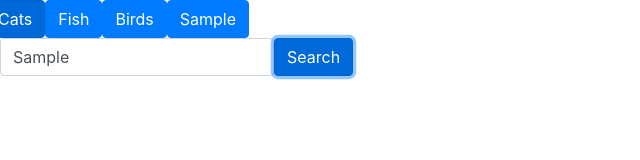
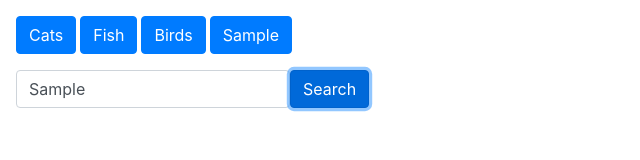
Before and after one commit to msyphus/gif-collector, a plain HTML site: page index.html in a window 1280 px wide. Both pictures are taken after typing "Sample" into the empty fields and a click on the button "Search". Shown: the whole page, without its empty margins (0-640 px from the left). Drawn offline with nearby package versions, Linux system fonts and the light colour scheme.

Commit message:
formatted page

```diff
--- a/index.html
+++ b/index.html
@@ -10,23 +10,22 @@
 
 </head>
 <body>
-    <div class="row" id="keywords">
-        <button class="btn btn-primary animalButton" data-animal="cat">Cats</button>
-        <button class="btn btn-primary animalButton" data-animal="fish">Fish</button>
-        <button class="btn btn-primary animalButton" data-animal="bird">Birds</button>
+    <div class="row my-3 mx-3" id="keywords">
+        <button class="btn btn-primary mr-1 animalButton" data-animal="cat">Cats</button>
+        <button class="btn btn-primary mr-1 animalButton" data-animal="fish">Fish</button>
+        <button class="btn btn-primary mr-1 animalButton" data-animal="bird">Birds</button>
     </div>
-    <form class="form-inline">
+    <form class="form-inline my-3 mx-3">
         <input id="userInput" class="form-control" type="text" placeholder="Type an animal">
         <button id="search" class="btn btn-primary" type="submit">Search</button>
     </form>
-    <div class="row" id="display">
+    <div class="row mx-3" id="display">
 
     </div>
 
 <script src="https://cdnjs.cloudflare.com/ajax/libs/jquery/3.2.1/jquery.min.js"></script>
 <script type="text/javascript">
 
-//var animals = ["cats", "fish", "birds"];
 var userCommand;
 
 $(document).on("click", ".animalButton", function() {
@@ -41,7 +40,7 @@ $(document).on("click", ".animalButton", function() {
     }).then(response => {
         var results = response.data;
         for (var i = 0; i < results.length; i++) {
-            var animalDiv = $("<div>");
+            var animalDiv = $("<div class='mx-3'>");
             var pRating = $("<p>").text("Rated: " + results[i].rating.toUpperCase());
             var animalGIF = $("<img>").attr({src: results[i].images.fixed_width_still.url, "data-still": results[i].images.fixed_width_still.url, "data-animate": results[i].images.fixed_width.url});
             animalGIF.attr({class: "gif", "data-state": "still"});
@@ -54,7 +53,7 @@ $(document).on("click", ".animalButton", function() {
 $("#search").on("click", function(event) {
     event.preventDefault();
     userCommand = $("#userInput").val();
-    var newButton = $(`<button class='btn btn-primary animalButton' style='text-transform: capitalize;' data-animal=${userCommand}>`).html(userCommand);
+    var newButton = $(`<button class='btn btn-primary mr-1 animalButton' style='text-transform: capitalize;' data-animal=${userCommand}>`).html(userCommand);
     $("#keywords").append(newButton);
 });
 
```
